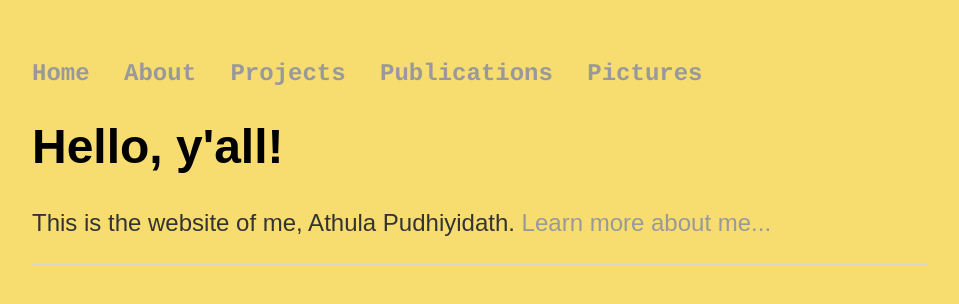
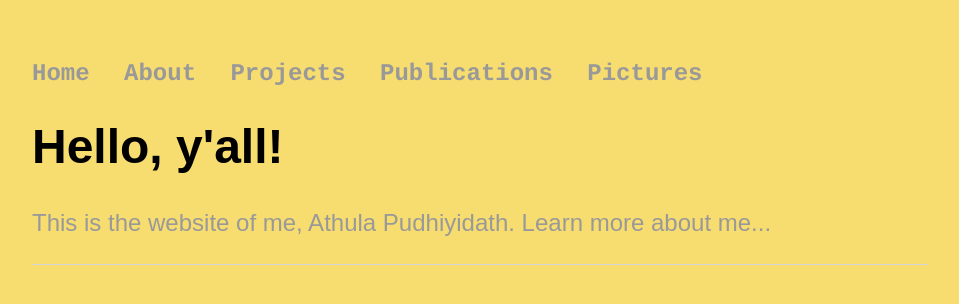
Before and after one commit to athpud/athpud.github.io, a Jekyll site: the page built from index.html, in a window 1280 px wide. Shown: the top 304 px of the page, without its empty margins (160-1119 px from the left). Built offline with Jekyll 4.4.1, drawn with Linux system fonts in a browser that asks for light colours.

Commit message:
fix color

```diff
--- a/css/main.css
+++ b/css/main.css
@@ -30,7 +30,7 @@ p {
     font-size: 1.5em;
     font-family:'Arial';
     line-height: 1.4em;
-    color: #333;
+    color: #999;
 }
 footer {
     border-top: 1px solid #d5d5d5;
```
